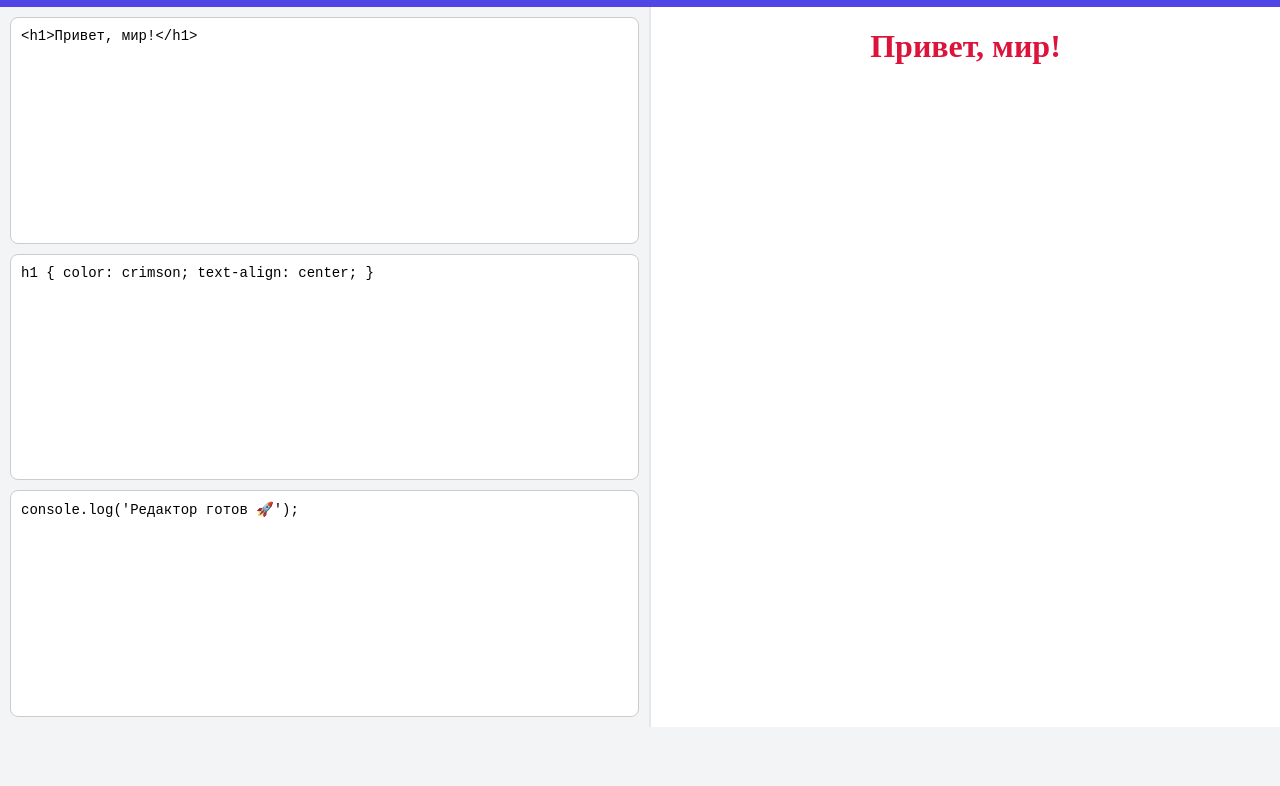
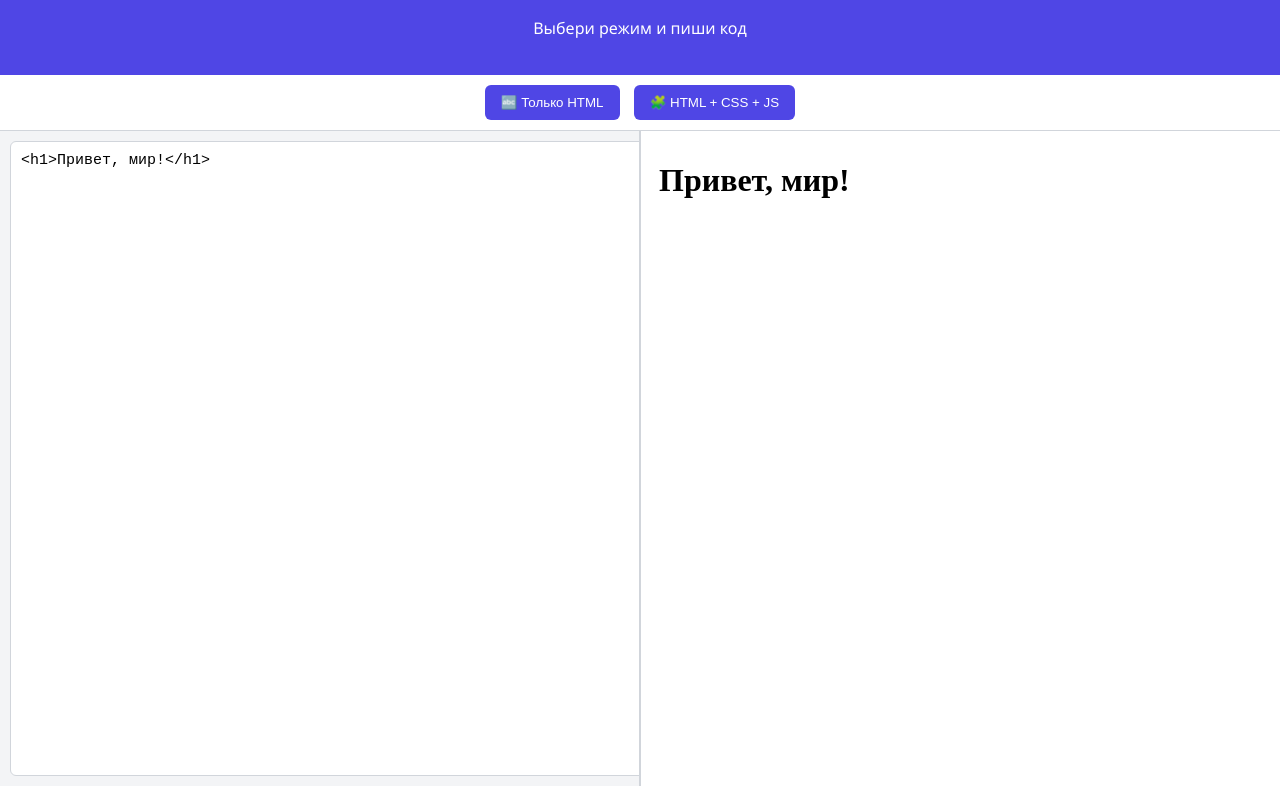
Before and after one commit to BalaRmack/html-editor, a plain HTML site: page index.html in a window 1280 px wide. Shown: the part 100-886 px from the top of the page. Before the commit the page ends 831 px from the top, so only its background shows below. Drawn offline with Linux system fonts and the light colour scheme.

Commit message:
Update index.html

```diff
--- a/index.html
+++ b/index.html
@@ -2,36 +2,64 @@
 <html lang="ru">
 <head>
   <meta charset="UTF-8" />
-  <meta name="viewport" content="width=device-width, initial-scale=1.0">
-  <title>Мой HTML Редактор</title>
+  <meta name="viewport" content="width=device-width, initial-scale=1.0"/>
+  <title>🛠 Онлайн HTML Редактор</title>
   <style>
-    * { margin: 0; padding: 0; box-sizing: border-box; }
+    :root {
+      --primary: #4f46e5;
+      --bg: #f3f4f6;
+      --white: #ffffff;
+      --border: #d1d5db;
+    }
+
     body {
-      font-family: Arial, sans-serif;
-      background: #f3f4f6;
-      color: #111;
+      font-family: 'Segoe UI', sans-serif;
+      margin: 0;
+      background: var(--bg);
+      color: #333;
     }
 
     header {
-      background: #4f46e5;
-      color: #fff;
-      padding: 15px 20px;
+      background: var(--primary);
+      color: white;
+      padding: 20px;
       text-align: center;
     }
 
-    header h1 {
-      margin-bottom: 5px;
+    .mode-switcher {
+      text-align: center;
+      padding: 10px;
+      background: white;
+      border-bottom: 1px solid var(--border);
+    }
+
+    .mode-switcher button {
+      background: var(--primary);
+      color: white;
+      border: none;
+      padding: 10px 16px;
+      margin: 0 5px;
+      border-radius: 6px;
+      cursor: pointer;
+      transition: 0.3s;
+    }
+
+    .mode-switcher button:hover {
+      background: #3730a3;
     }
 
     .container {
       display: flex;
-      height: calc(100vh - 80px);
       flex-direction: row;
+      height: calc(100vh - 145px);
+    }
+
+    .editors, .preview {
+      flex: 1;
+      padding: 10px;
     }
 
     .editors {
-      flex: 1;
-      padding: 10px;
       display: flex;
       flex-direction: column;
       gap: 10px;
@@ -39,56 +67,63 @@
 
     textarea {
       width: 100%;
-      height: 33%;
-      resize: none;
+      height: 100%;
+      min-height: 100px;
+      resize: vertical;
       font-family: monospace;
-      font-size: 14px;
+      font-size: 15px;
       padding: 10px;
-      border-radius: 8px;
-      border: 1px solid #ccc;
+      border: 1px solid var(--border);
+      border-radius: 6px;
+      background: white;
     }
 
     .preview {
-      flex: 1;
-      border-left: 2px solid #e5e7eb;
-      background: #fff;
+      border-left: 2px solid var(--border);
+      background: var(--white);
     }
 
     iframe {
       width: 100%;
       height: 100%;
       border: none;
+      background: white;
     }
 
     @media (max-width: 768px) {
       .container {
         flex-direction: column;
-      }
-
-      .editors, .preview {
-        height: 50%;
-        width: 100%;
+        height: auto;
       }
 
       .preview {
         border-left: none;
-        border-top: 2px solid #e5e7eb;
+        border-top: 2px solid var(--border);
       }
+    }
+
+    .hidden {
+      display: none;
     }
   </style>
 </head>
 <body>
 
   <header>
-    <h1>🛠 Онлайн HTML Редактор</h1>
-    <p>Редактируй и смотри результат в реальном времени</p>
+    <h1>🛠 Онлайн HTML/CSS/JS Редактор</h1>
+    <p>Выбери режим и пиши код</p>
   </header>
+
+  <div class="mode-switcher">
+    <button onclick="setMode('html')">🔤 Только HTML</button>
+    <button onclick="setMode('full')">🧩 HTML + CSS + JS</button>
+  </div>
 
   <div class="container">
     <div class="editors">
-      <textarea id="html" placeholder="HTML"></textarea>
-      <textarea id="css" placeholder="CSS"></textarea>
-      <textarea id="js" placeholder="JavaScript"></textarea>
+      <textarea id="html" placeholder="HTML код"><h1>Привет, мир!</h1></textarea>
+      <textarea id="css" placeholder="CSS код" class="full-input hidden">h1 { color: crimson; text-align: center; }</textarea>
+      <textarea id="js" placeholder="JavaScript код" class="full-input hidden">console.log("Добро пожаловать!");</textarea>
     </div>
     <div class="preview">
       <iframe id="output"></iframe>
@@ -99,27 +134,49 @@
     const htmlInput = document.getElementById("html");
     const cssInput = document.getElementById("css");
     const jsInput = document.getElementById("js");
-    const outputFrame = document.getElementById("output");
+    const output = document.getElementById("output");
+    const fullInputs = document.querySelectorAll(".full-input");
+
+    let mode = "html"; // или 'full'
 
     function updateOutput() {
-      const html = htmlInput.value;
-      const css = `<style>${cssInput.value}</style>`;
-      const js = `<script>${jsInput.value}<\/script>`;
-      const content = `${html}\n${css}\n${js}`;
-      outputFrame.srcdoc = content;
+      let html = htmlInput.value;
+      let css = cssInput.value;
+      let js = jsInput.value;
+
+      let fullContent = "";
+
+      if (mode === "html") {
+        fullContent = html;
+      } else {
+        fullContent = `
+          ${html}
+          <style>${css}</style>
+          <script>${js}<\/script>
+        `;
+      }
+
+      output.srcdoc = fullContent;
     }
 
     htmlInput.addEventListener("input", updateOutput);
     cssInput.addEventListener("input", updateOutput);
     jsInput.addEventListener("input", updateOutput);
 
-    // Начальные значения
-    htmlInput.value = "<h1>Привет, мир!</h1>";
-    cssInput.value = "h1 { color: crimson; text-align: center; }";
-    jsInput.value = "console.log('Редактор готов 🚀');";
+    // Переключение режима
+    function setMode(newMode) {
+      mode = newMode;
+      if (mode === "html") {
+        fullInputs.forEach(el => el.classList.add("hidden"));
+      } else {
+        fullInputs.forEach(el => el.classList.remove("hidden"));
+      }
+      updateOutput();
+    }
 
-    // Обновляем при загрузке
+    // Старт
     updateOutput();
   </script>
+
 </body>
 </html>
```
